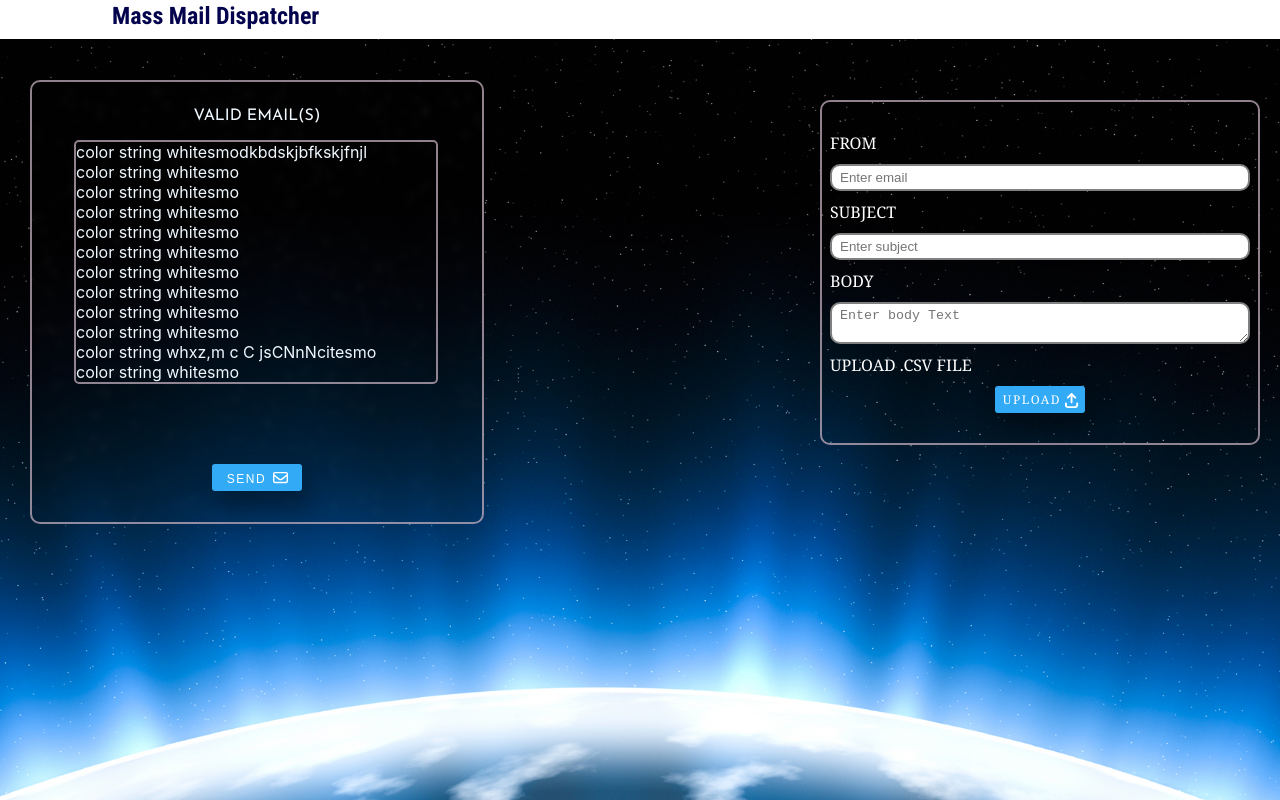
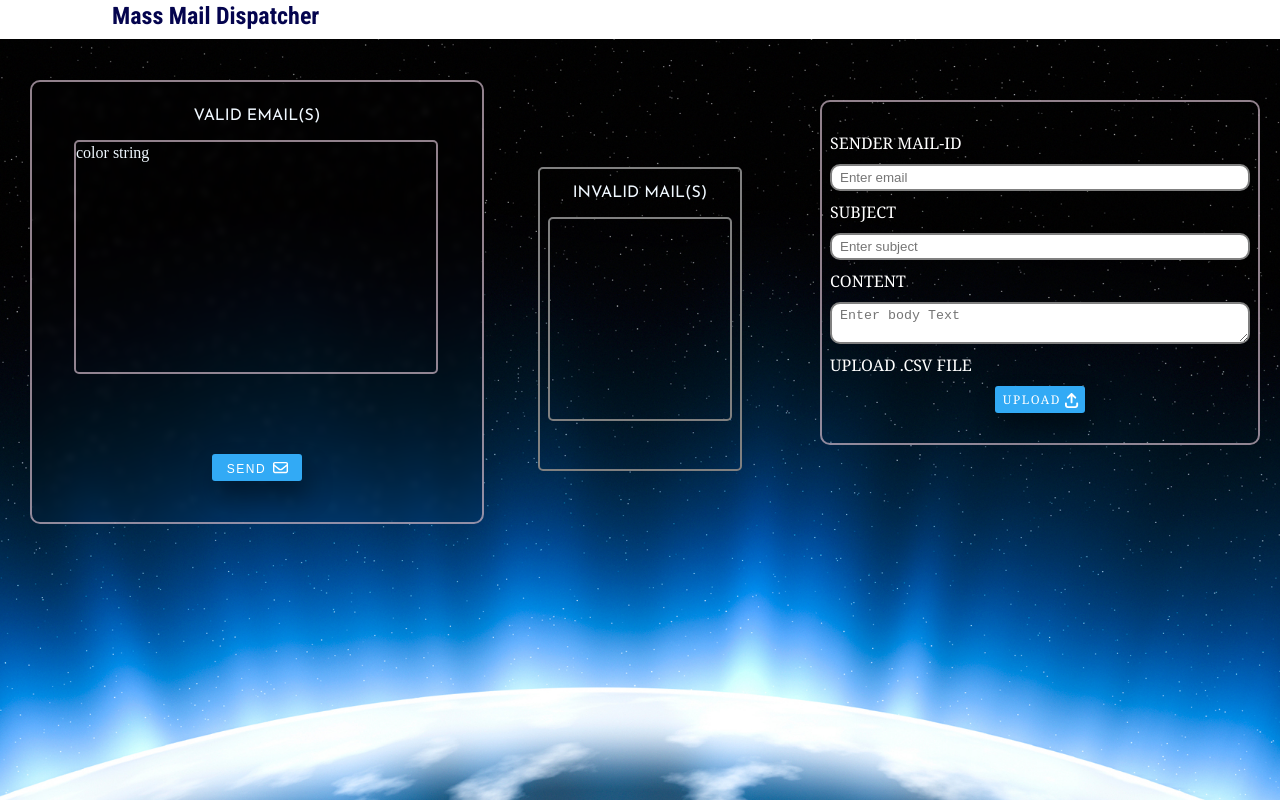
Before and after one commit to vishnu563/1st_task, a React (Create React App) app: page / in a window 1280 px wide. Built offline with nearby package versions, Linux system fonts and the light colour scheme; a web font is replaced by a local one.

Commit message:
center container added

```diff
--- a/src/Design.css
+++ b/src/Design.css
@@ -1,6 +1,4 @@
 body{
-    margin: 0;
-    padding: 0;
     background-image: url(./siva.jpg);
     background-size: cover;
     background-repeat: no-repeat;
@@ -9,9 +7,10 @@ body{
 }
 .container{
     display: flex;
-    flex-direction: column;
+    flex-direction: row;
+    justify-content: center;
+    align-items: center;
 }
-
 .leftside_container{
     top:0;
     margin-top: 80px;
@@ -27,25 +26,22 @@ body{
     width: 100%;
     padding-bottom: 10px;
     height: 430px;
-
 }
 .email{
     border: 2px solid black;
     display: flex;
     flex-direction: row;
 }
-
 .validemails{
     margin-top: 10px;
     margin-left: 40px;
     margin-right: 40px;
     padding-bottom: 30px;
-
-}
-h1,.validemails,.invalidemails{
     color: aliceblue;
 }
+
 .vm{
+    color:aliceblue;
     font-family: "Josefin Sans", sans-serif;
     text-transform: uppercase;
     text-align: center;
@@ -71,7 +67,6 @@ h1,.validemails,.invalidemails{
     background-color: rgba(222, 235, 234, 0.824);
     border: 1px solid white;
     border-radius: 4px;
-
 }
 .rightside_container{
     font-size: 30px;
@@ -114,11 +109,9 @@ h1,.validemails,.invalidemails{
     display: none;
  }
  .sendcontainer{
-
     display: flex;
     flex-direction: column;
     align-items: center;
-
  }
 .sendbtn{
     color: white;
@@ -173,7 +166,6 @@ h1,.validemails,.invalidemails{
     cursor:default;
 }
 .uploadbtn{
-
     color: white;
     display: inline-block;
     background:rgb(50, 170, 245);
@@ -214,3 +206,25 @@ h1,.validemails,.invalidemails{
     flex-direction: column;
     align-items: center;
 }
+text{
+    font-family: 'Times New Roman', Times, serif;
+}
+.centercontainer{
+    border: 2px solid gray;
+    margin-top: 10%;
+    max-width: 200px;
+    width: 100%;
+    min-height: 300px;
+    max-height: 300px;
+    height: 100%;
+    border-radius: 5px;
+}
+.invalidmail{
+    border: 2px solid gray;
+    border-radius: 5px;
+    max-width: 180px;
+    width: 100%;
+    margin-left: 8px;
+    min-height: 200px;
+    height: 100%;
+}
--- a/src/HomePage.js
+++ b/src/HomePage.js
@@ -18,39 +18,7 @@ function HomePage() {
                     <div className='validemails'>
                         <p className='vm'>Valid Email(s)</p>
                         <div className='validscroll'>
-                        <text>color	string	whitesmodkbdskjbfkskjfnjl</text><br/>
-                        <text>color	string	whitesmo</text><br/>
-                        <text>color	string	whitesmo</text><br/>
-                        <text>color	string	whitesmo</text><br/>
-                        <text>color	string	whitesmo</text><br/>
-                        <text>color	string	whitesmo</text><br/>
-                        <text>color	string	whitesmo</text><br/>
-                        <text>color	string	whitesmo</text><br/>
-                        <text>color	string	whitesmo</text><br/>
-                        <text>color	string	whitesmo</text><br/>
-                        <text>color	string	whxz,m c C jsCNnNcitesmo</text><br/>
-                        <text>color	string	whitesmo</text><br/>
-                        <text>color	string	whitesmo</text><br/>
-                        <text>color	string	whitesmo</text><br/>
-                        <text>color	string	whitesmo</text><br/>
-                        <text>color	string	white,mzx x l smo</text><br/>
-                        <text>color	string	whitesmo</text><br/>
-                        <text>color	string	whitesmo</text><br/>
-                        <text>color	string	whitesmo</text><br/>
-                        <text>color	string	whitesmo</text><br/>
-                        <text>color	string	whitesmo</text><br/>
-                        <text>color	string	whitesmo</text><br/>
-                        <text>color	string	whitesmo</text><br/>
-                        <text>color	string	whitesmo</text><br/>
-                        <text>color	string	whitesmo</text><br/>
-                        <text>color	string	whitesmo</text><br/>
-                        <text>color	string	whitesmo</text><br/>
-                        <text>color	string	whitesmo</text><br/>
-                        <text>color	string	whitesmo</text><br/>
-                        <text>color	string	whitesmo</text><br/>
-                        <text>color	string	whitesmo</text><br/>
-                        <text>color	string	whitesmo</text><br/>
-                        <text>color	string	whitesmo</text><br/>
+                        <text>color	string</text><br/>
                         </div>
                     </div>
                         <div className='sendcontainer'>
@@ -64,16 +32,24 @@ function HomePage() {
                             </div>
                         </div>
         </div>
+        <div className='centercontainer'>
+            <div>
+                <p className='vm'>Invalid Mail(s)</p>
+            </div>
+            <div className='invalidmail'>
+
+            </div>
+        </div>
         <div className='rightside_container'>
             <div className='forms'>
-                <label htmlFor="email">From</label>
+                <label htmlFor="email">sender mail-id</label>
                 <input className='inputs' type="email" id="email" name="email" placeholder="Enter email"></input>
                 <label htmlFor="subject">Subject</label>
                 <input className='inputs' type="text" id="subject" name="subject" placeholder="Enter subject"></input>
-                <label htmlFor="body">Body</label>
+                <label htmlFor="body">content</label>
                 <textarea className='inputs' id="body" name="body" placeholder="Enter body Text"></textarea>
                 <label>Upload .csv File</label>
-                <input className='files' type="file" id='btn'></input>
+                <input className='files' type="file" accept=".csv" id='btn'></input>
                 <div className='upcontainer'>
                     <div className='uploadbtn'>
                         <label htmlFor="btn" className='upload'>
```
Lines whose indentation alone changed are shown as unchanged.
